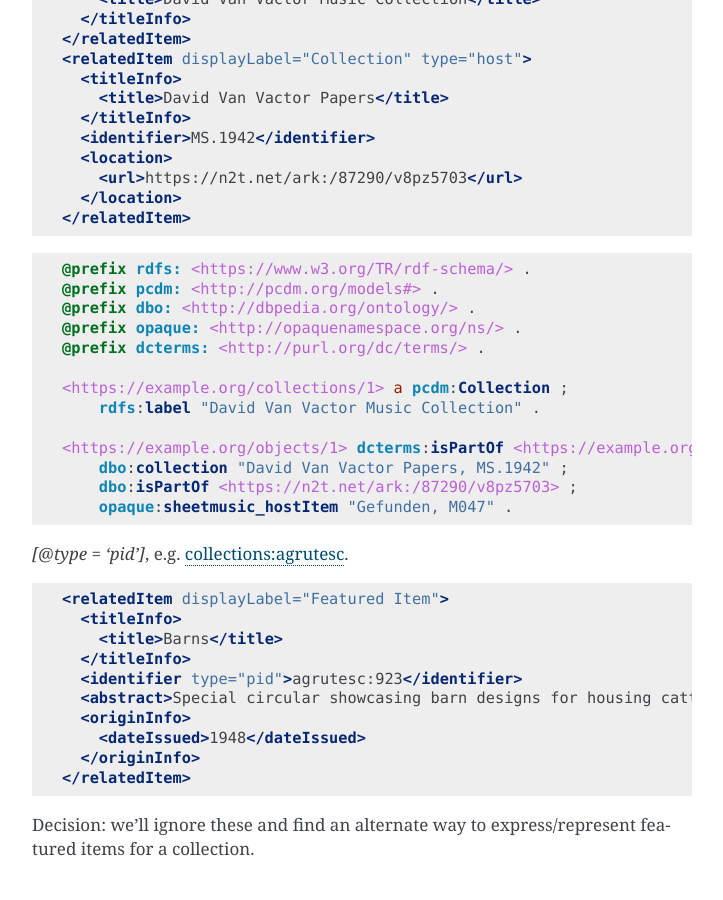
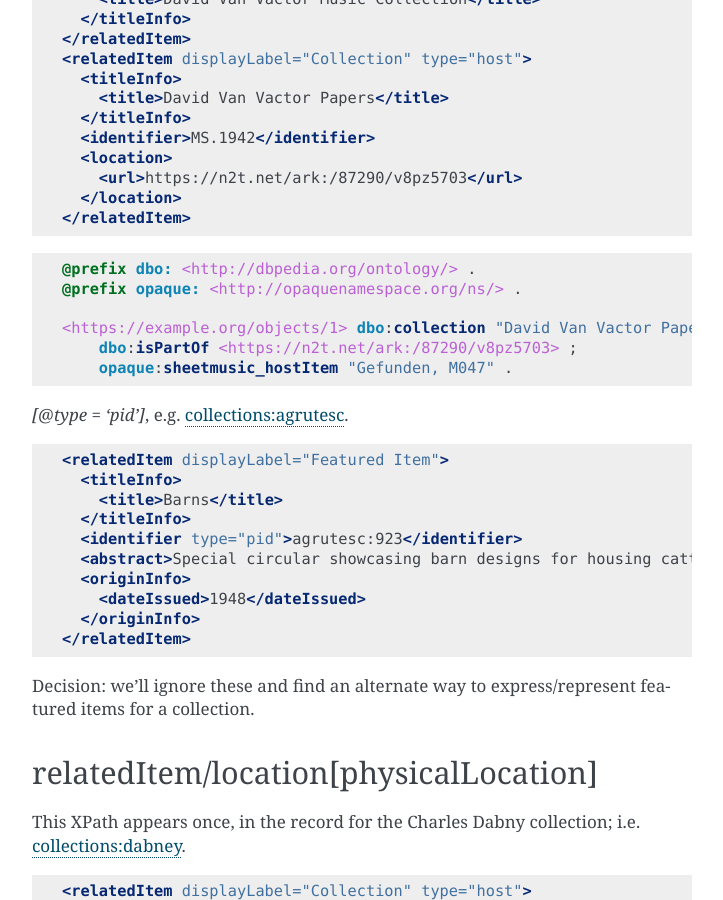
Before and after one commit to UTKcataloging/mods_to_rdf, a Sphinx documentation site: the page built from docs/source/top_level_elements/relatedItem.rst, in a window 1280 px wide and 900 px high, scrolled down 5210 px. Shown: the whole window, without its empty margins (388-1111 px from the left). Built offline with Sphinx 7.4.7, drawn with Linux system fonts in a browser that asks for light colours; formulas are drawn with MathJax 3.

Commit message:
Update `relatedItem/identifier[@type='catalog']` turtle example.

```diff
--- a/docs/source/top_level_elements/relatedItem.rst
+++ b/docs/source/top_level_elements/relatedItem.rst
@@ -253,17 +253,10 @@ This XPath's `type` attribute has three distinct values: `local`, `catalog`, and
 
 .. code-block:: turtle
 
-    @prefix rdfs: <https://www.w3.org/TR/rdf-schema/> .
-    @prefix pcdm: <http://pcdm.org/models#> .
     @prefix dbo: <http://dbpedia.org/ontology/> .
     @prefix opaque: <http://opaquenamespace.org/ns/> .
-    @prefix dcterms: <http://purl.org/dc/terms/> .
 
-    <https://example.org/collections/1> a pcdm:Collection ;
-        rdfs:label "David Van Vactor Music Collection" .
-
-    <https://example.org/objects/1> dcterms:isPartOf <https://example.org/collections/1> ;
-        dbo:collection "David Van Vactor Papers, MS.1942" ;
+    <https://example.org/objects/1> dbo:collection "David Van Vactor Papers, MS.1942" ;
         dbo:isPartOf <https://n2t.net/ark:/87290/v8pz5703> ;
         opaque:sheetmusic_hostItem "Gefunden, M047" .
 
```
